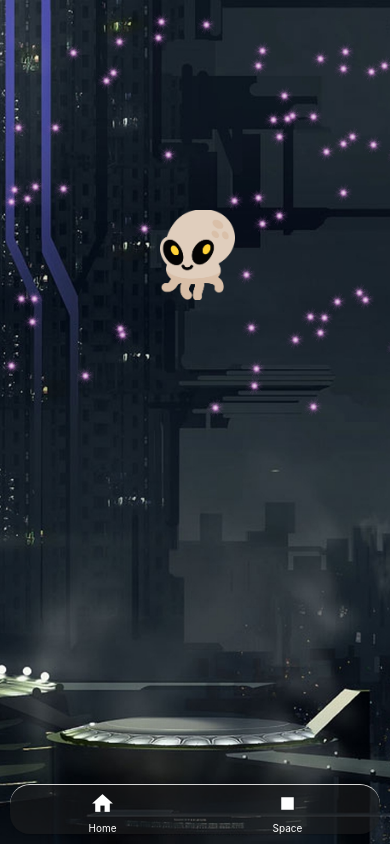
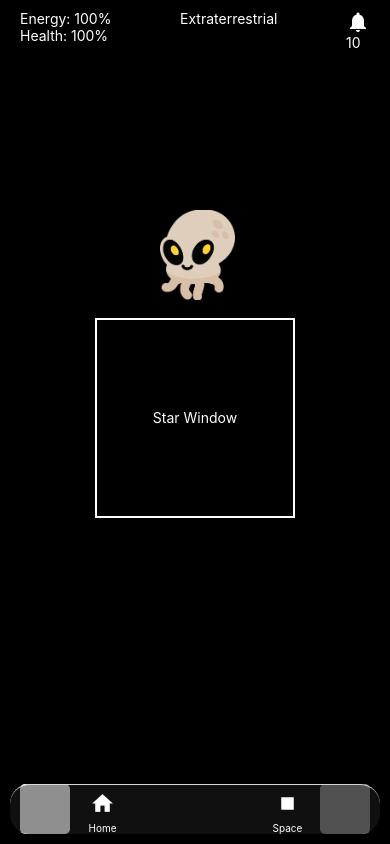
Before and after one commit to DominusDrow/AlienTalk, a React Native app: screen /ScreenLogin in a window 390 px wide. Both pictures are taken after a click on the button "Log in". Built offline with nearby package versions, Linux system fonts and the light colour scheme.

Commit message:
screen user structure

```diff
--- a/components/AlienCmp.js
+++ b/components/AlienCmp.js
@@ -41,6 +41,7 @@ const styles = StyleSheet.create({
     position: 'absolute',
     top: 600,
     left: 300,
+    zIndex: 1,
   },
   touchable: {
     padding: 10,
--- a/screens/ScreenMainUser.js
+++ b/screens/ScreenMainUser.js
@@ -1,55 +1,79 @@
-import { StyleSheet, View, ImageBackground, Button, Text } from 'react-native';
 import { AlienCmp }  from '../components/AlienCmp';
-import nave from '../assets/nave/nave.jpg';
-import { Stars } from '../components/background/Starts';
-import { Menu } from '../components/Menu';
 
-import { useDispatch } from 'react-redux';
-import { logout } from '../redux/authSlice';
+import React from 'react';
+import { View, StyleSheet } from 'react-native';
+import { Text, Icon } from '@rneui/themed';
 
-export default function ScreenMainUser({ navigation }) {
-  const dispatch = useDispatch()
-
-
+const ScreenMainUser = () => {
   return (
     <View style={styles.container}>
-      <ImageBackground source={nave} style={styles.image}>
-        <Menu />
-        <View style={styles.startsContainer}>
-          <Stars />
+      <AlienCmp />
+      <View style={styles.topBar}>
+        <View>
+          <Text style={{ color: 'white' }}>Energy: 100%</Text>
+          <Text style={{ color: 'white' }}>Health: 100%</Text>
         </View>
-        <AlienCmp />
-
-      </ImageBackground>
-
+        <Text style={{ color: 'white' }}>Extraterrestrial</Text>
+        <View>
+          <Icon name="notifications" type="ionicons" color="white" />
+          <Text style={{ color: 'white' }}>10</Text>
+        </View>
+      </View>
+      <View style={styles.middleContent}>
+        <View style={styles.starWindow}>
+          <Text style={{ color: 'white' }}>Star Window</Text>
+        </View>
+      </View>
+      <View style={styles.bottomBar}>
+        <View style={styles.screen} />
+        <View style={styles.bed} />
+      </View>
     </View>
   );
-}
+};
+
+export default ScreenMainUser;
 
 const styles = StyleSheet.create({
-  //style for the container view that should be a stage in in space
   container: {
     flex: 1,
     backgroundColor: 'black',
+  },
+  topBar: {
+    flexDirection: 'row',
+    justifyContent: 'space-between',
+    paddingHorizontal: 20,
+    paddingVertical: 10,
+  },
+  middleContent: {
+    flex: 1,
+    justifyContent: 'center',
     alignItems: 'center',
   },
-  startsContainer: {
-    position: 'absolute',
-    top: 0,
-    left: 0,
-    width: '50%',
-    height: '50%',
+  starWindow: {
+    width: 200,
+    height: 200,
+    borderWidth: 2,
+    borderColor: 'white',
+    justifyContent: 'center',
+    alignItems: 'center',
   },
-  text: {
-    color: 'white',
-    fontSize: 30,
-    fontWeight: 'bold',
+  bottomBar: {
+    flexDirection: 'row',
+    justifyContent: 'space-between',
+    paddingHorizontal: 20,
+    paddingVertical: 10,
   },
-  image: {
-    flex: 1,
-    resizeMode: "cover",
-    justifyContent: "center",
-    width: '100%',
-    height: '100%',
+  screen: {
+    width: 50,
+    height: 50,
+    backgroundColor: 'white',
+    borderRadius: 5,
+  },
+  bed: {
+    width: 50,
+    height: 50,
+    backgroundColor: 'grey',
+    borderRadius: 5,
   },
 });
```
